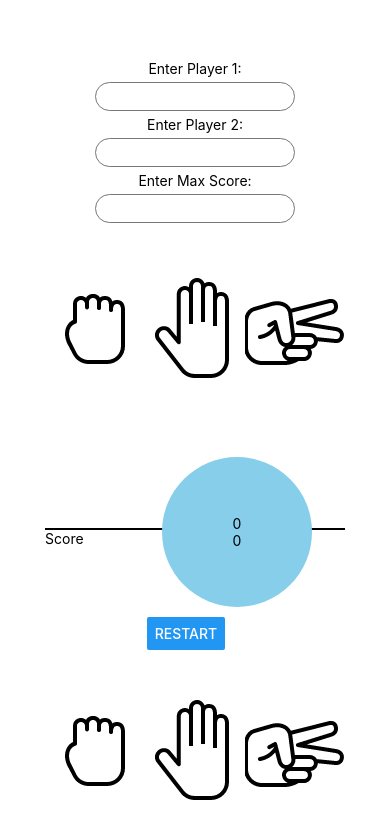
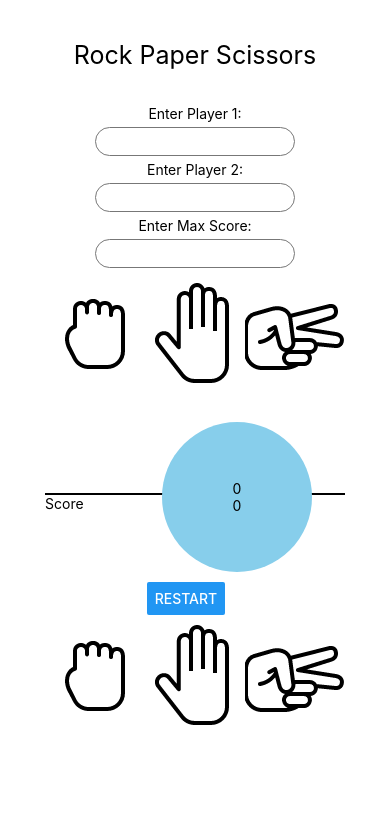
Before and after one commit to vishnu-vasan/rock-paper-scissor, a React Native app: screen / in a window 390 px wide. Shown: the top 838 px of the page. Built offline with nearby package versions, Linux system fonts and the light colour scheme.

Commit message:
pre-final

```diff
--- a/App.js
+++ b/App.js
@@ -16,6 +16,9 @@ import Game from "./screens/Game";
 export default function App() {
   return (
     <View>
+      <Text style={{ textAlign: "center", fontSize: 25, marginTop: 40 }}>
+        Rock Paper Scissors
+      </Text>
       <Start />
     </View>
   );
--- a/screens/Game.js
+++ b/screens/Game.js
@@ -130,7 +130,7 @@ const styles = StyleSheet.create({
     flexDirection: "row",
     alignItems: "center",
     justifyContent: "space-around",
-    height: 200,
+    height: 120,
     borderColor: "black",
   },
   circle: {
--- a/screens/Start.js
+++ b/screens/Start.js
@@ -64,7 +64,7 @@ const styles = StyleSheet.create({
     backgroundColor: "#fff",
     alignItems: "center",
     justifyContent: "center",
-    height: 910,
+    height: 700,
   },
 });
 export default Start;
```
